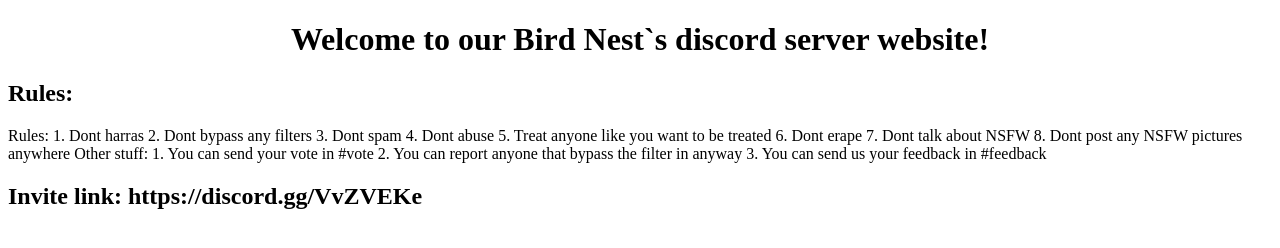
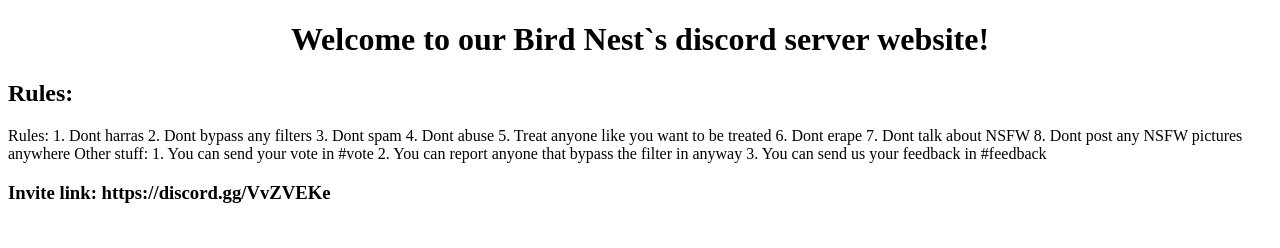
Before and after one commit to Bird-Nest/website, a plain HTML site: page index.html in a window 1280 px wide. Drawn offline with Linux system fonts and the light colour scheme.

Commit message:
Update index.html

```diff
--- a/index.html
+++ b/index.html
@@ -25,6 +25,6 @@
 2. You can report anyone that bypass  the filter in anyway
 3. You can send us your feedback in #feedback
 </p>
-<h2>Invite link: https://discord.gg/VvZVEKe</h2>
+<h3>Invite link: https://discord.gg/VvZVEKe</h3>
 </body>
 </html>
```
